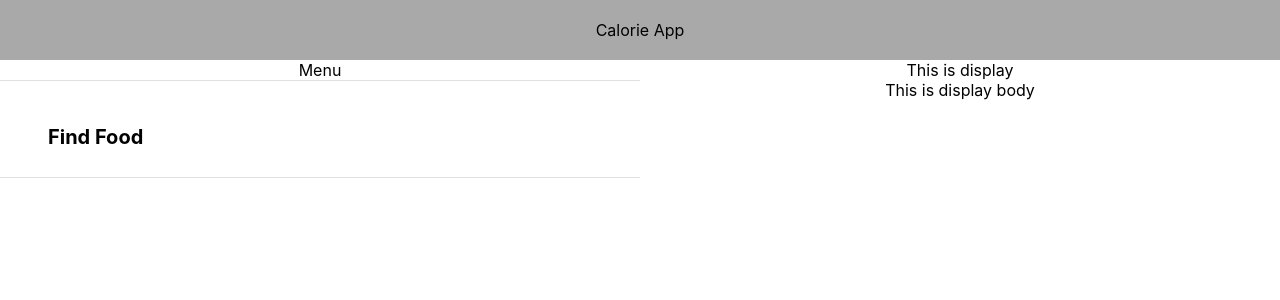
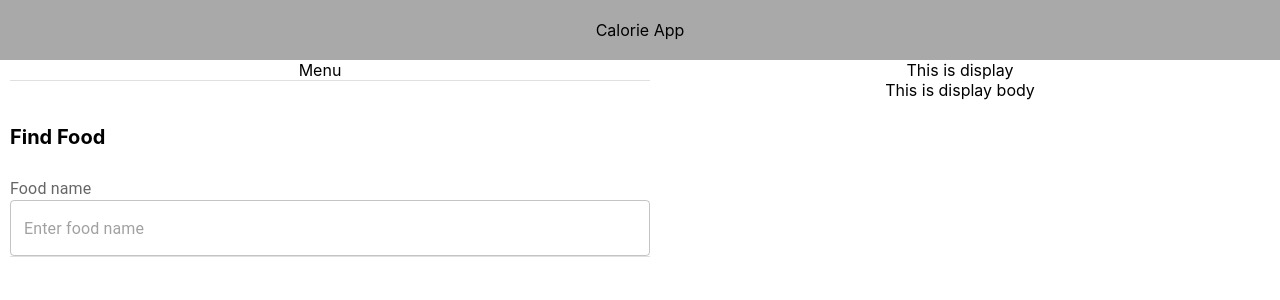
Before and after one commit to Jukis252/TietoCalorieApp, a React (Create React App) app in the folder calorie-app/: page / in a window 1280 px wide. Shown: the top 300 px of the page. Built offline with nearby package versions, Linux system fonts and the light colour scheme.

Commit message:
Added text field for food name

```diff
--- a/calorie-app/package.json
+++ b/calorie-app/package.json
@@ -12,6 +12,7 @@
     "@testing-library/jest-dom": "^5.16.4",
     "@testing-library/react": "^13.3.0",
     "@testing-library/user-event": "^13.5.0",
+    "prop-types": "^15.8.1",
     "react": "^18.1.0",
     "react-dom": "^18.1.0",
     "react-router-dom": "^6.3.0",
--- a/calorie-app/src/components/FindFood/FindFood.css
+++ b/calorie-app/src/components/FindFood/FindFood.css
@@ -0,0 +1,4 @@
+.labelText
+{
+    text-align: left;
+}
--- a/calorie-app/src/components/FindFood/FindFood.js
+++ b/calorie-app/src/components/FindFood/FindFood.js
@@ -1,6 +1,31 @@
-function FindFood() {
+/* eslint-disable react/prop-types */
+import { InputLabel, TextField } from '@mui/material';
+
+function FindFood(props) {
+  const {
+    name,
+    setName,
+    placeholder,
+    label,
+    fullWidth,
+  } = props;
+
+  const handleChange = (event) => {
+    setName(event.target.value);
+  };
+
   return (
-    'Placeholder'
+    <div className="textfield">
+      <div className="labelText">
+        <InputLabel>{label}</InputLabel>
+      </div>
+      <TextField
+        value={name}
+        onChange={handleChange}
+        fullWidth={fullWidth}
+        placeholder={placeholder || ''}
+      />
+    </div>
   );
 }
 
--- a/calorie-app/src/components/Heading2/Heading2.css
+++ b/calorie-app/src/components/Heading2/Heading2.css
@@ -2,7 +2,6 @@
 {
     font-size: 20px;
     line-height: 32px;
-    margin-left: 48px;
     margin-top: 40px;
     margin-bottom: 24px;
     text-align: left;
--- a/calorie-app/src/components/Views.css
+++ b/calorie-app/src/components/Views.css
@@ -28,5 +28,8 @@
 }
 .MenuBody
 {
+    text-align: left;
+    padding-left: 10px;
+    padding-right: 10px;
     width: 100%;
 }
--- a/calorie-app/src/components/Views.js
+++ b/calorie-app/src/components/Views.js
@@ -3,6 +3,7 @@ import './Views.css';
 import Box from '@mui/material/Box';
 import { Divider } from '@mui/material';
 import Heading2 from './Heading2/Heading2';
+import FindFood from './FindFood/FindFood';
 
 function Views() {
   return (
@@ -15,6 +16,11 @@ function Views() {
             <Divider />
             <Box className="BoxStyles FindFood">
               <Heading2>Find Food</Heading2>
+              <FindFood
+                fullWidth
+                label="Food name"
+                placeholder="Enter food name"
+              />
             </Box>
             <Divider />
           </div>
```
Also changed, not shown: 2 other files (tests, documents, lock files or other folders).
